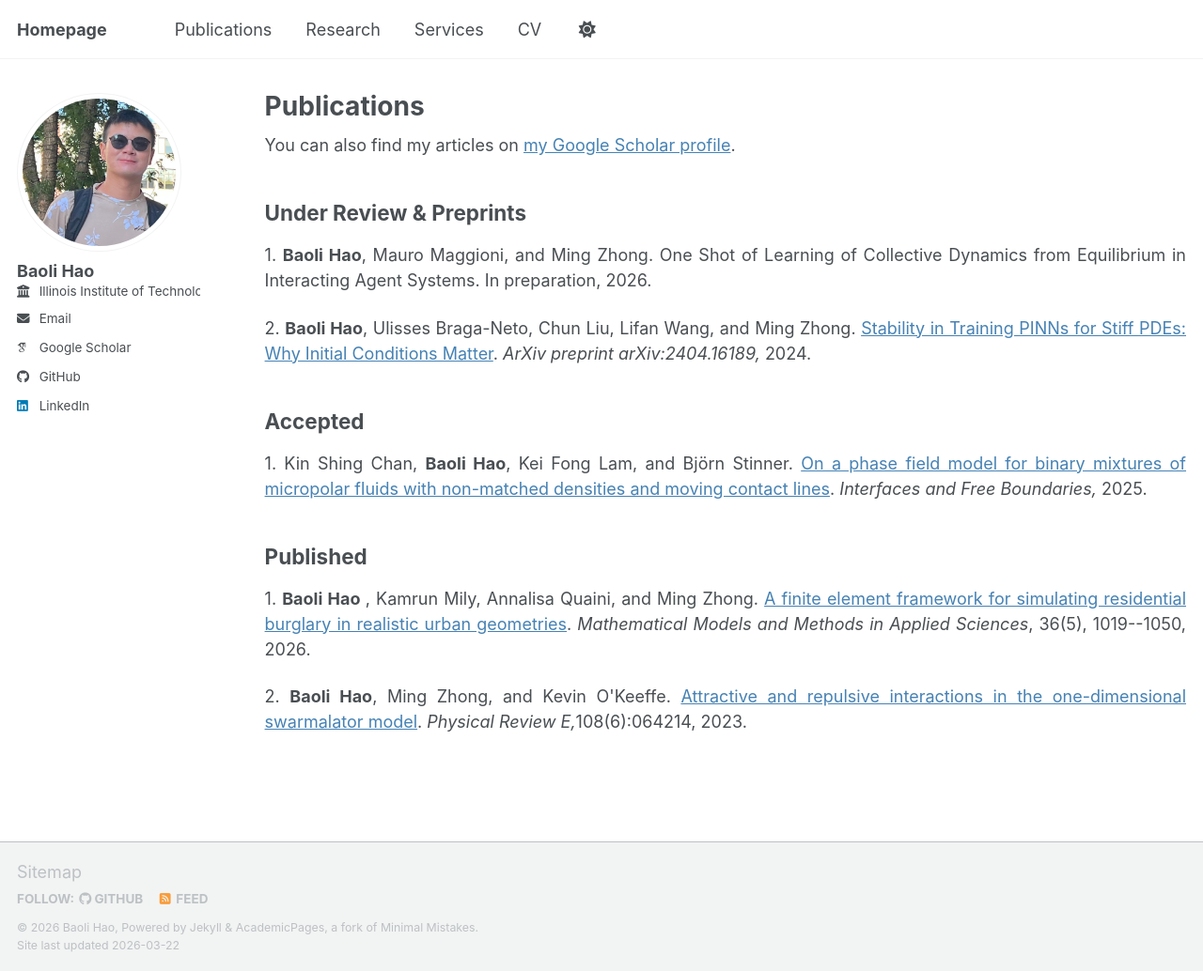
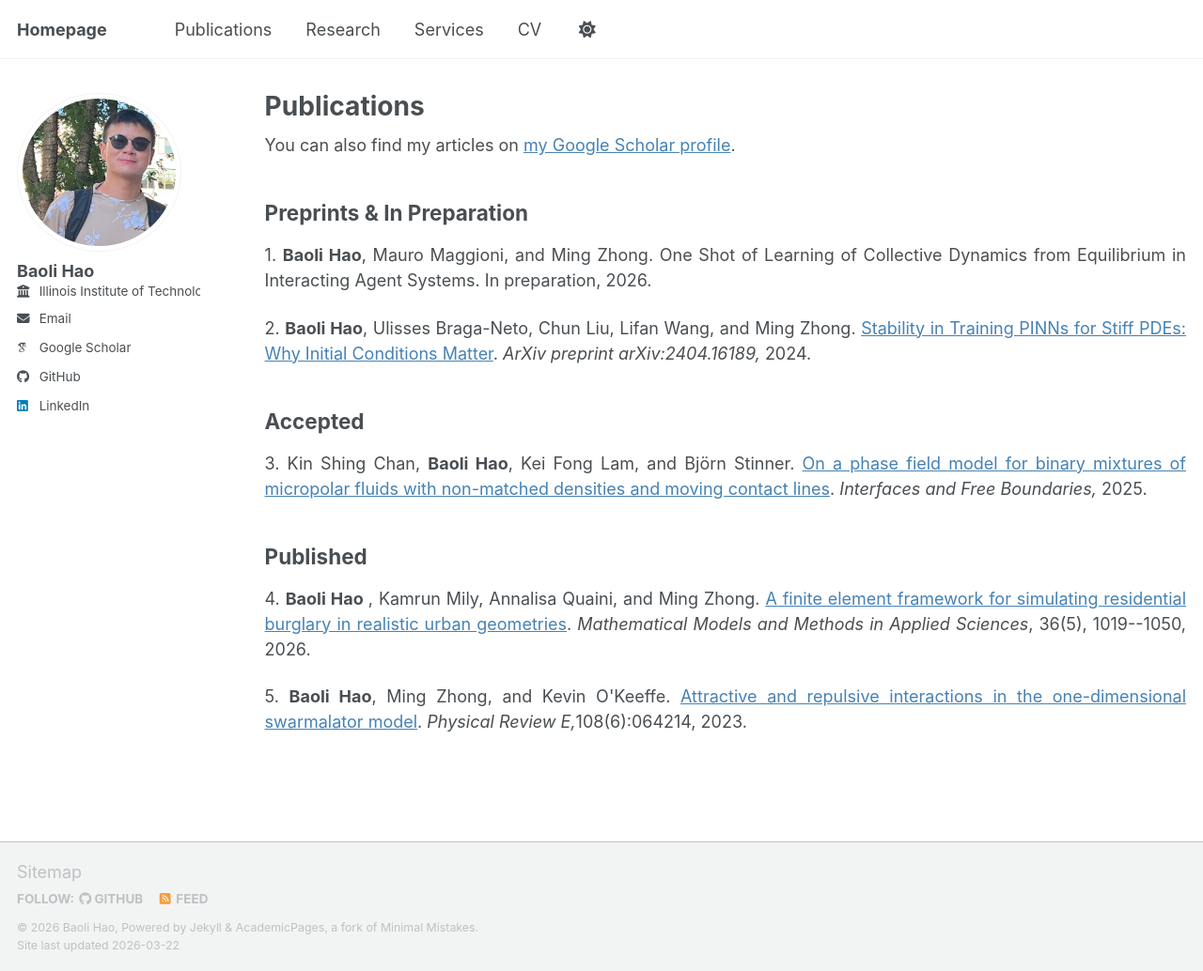
Before and after one commit to baolihao/baolihao.github.io, a Jekyll site: the page built from _pages/publications.html, in a window 1280 px wide and 1034 px high. Shown: the whole window at 94% size. Built offline with Jekyll 4.4.1, drawn with Linux system fonts in a browser that asks for light colours; some web fonts are replaced; a script bundle is joined from its source files by our own code; library files that are not in the unit come from our copies.

Commit message:
Update publications.html

```diff
--- a/_pages/publications.html
+++ b/_pages/publications.html
@@ -14,7 +14,7 @@ author_profile: true
   <div class="wordwrap">You can also find my articles on <a href="{{site.author.googlescholar}}">my Google Scholar profile</a>.</div>
 {% endif %}
 
-<h2>Under Review & Preprints</h2>
+<h2>Preprints & In Preparation</h2>
 <p>
   1. <b>Baoli Hao</b>, Mauro Maggioni,  and Ming Zhong. One Shot of Learning of Collective Dynamics from Equilibrium in Interacting Agent Systems. In preparation, 2026.
 </p>
@@ -27,7 +27,7 @@ author_profile: true
 
 <h2>Accepted</h2>
 <p>
- 1.  Kin Shing Chan,  <b>Baoli Hao</b>, Kei Fong Lam, and Björn Stinner.
+ 3.  Kin Shing Chan,  <b>Baoli Hao</b>, Kei Fong Lam, and Björn Stinner.
   <a href = "https://arxiv.org/pdf/2504.21258">On a phase field model for binary mixtures of micropolar fluids with non-matched densities and moving contact lines</a>.
   <i>Interfaces and Free Boundaries,</i>
 2025.
@@ -35,13 +35,13 @@ author_profile: true
 
 <h2>Published</h2>
 <p>
- 1.   <b>Baoli Hao </b>, Kamrun Mily, Annalisa Quaini, and Ming Zhong.
+ 4.   <b>Baoli Hao </b>, Kamrun Mily, Annalisa Quaini, and Ming Zhong.
   <a href = "https://www.worldscientific.com/doi/abs/10.1142/S0218202526500193">A finite element framework for simulating residential burglary in realistic urban geometries</a>.
   <i>Mathematical Models and Methods in Applied Sciences</i>,
 36(5), 1019--1050, 2026.
 </p>
 <p>
- 2.   <b>Baoli Hao</b>, Ming Zhong, and Kevin O'Keeffe.
+ 5.   <b>Baoli Hao</b>, Ming Zhong, and Kevin O'Keeffe.
   <a href = "https://arxiv.org/pdf/2309.02342">Attractive and repulsive interactions in the one-dimensional swarmalator model</a>.
   <i>Physical Review E,</i>108(6):064214,
 2023.
```
